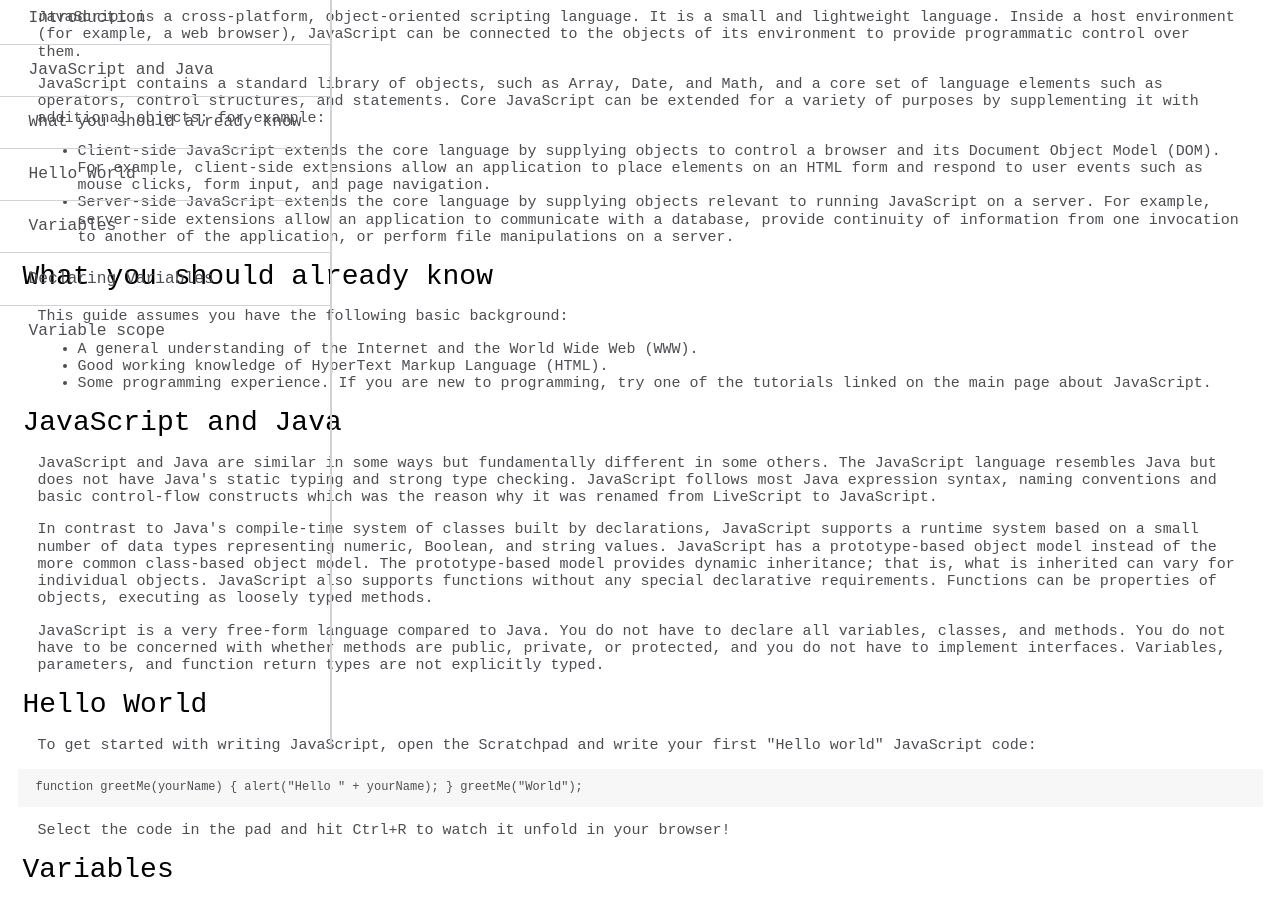
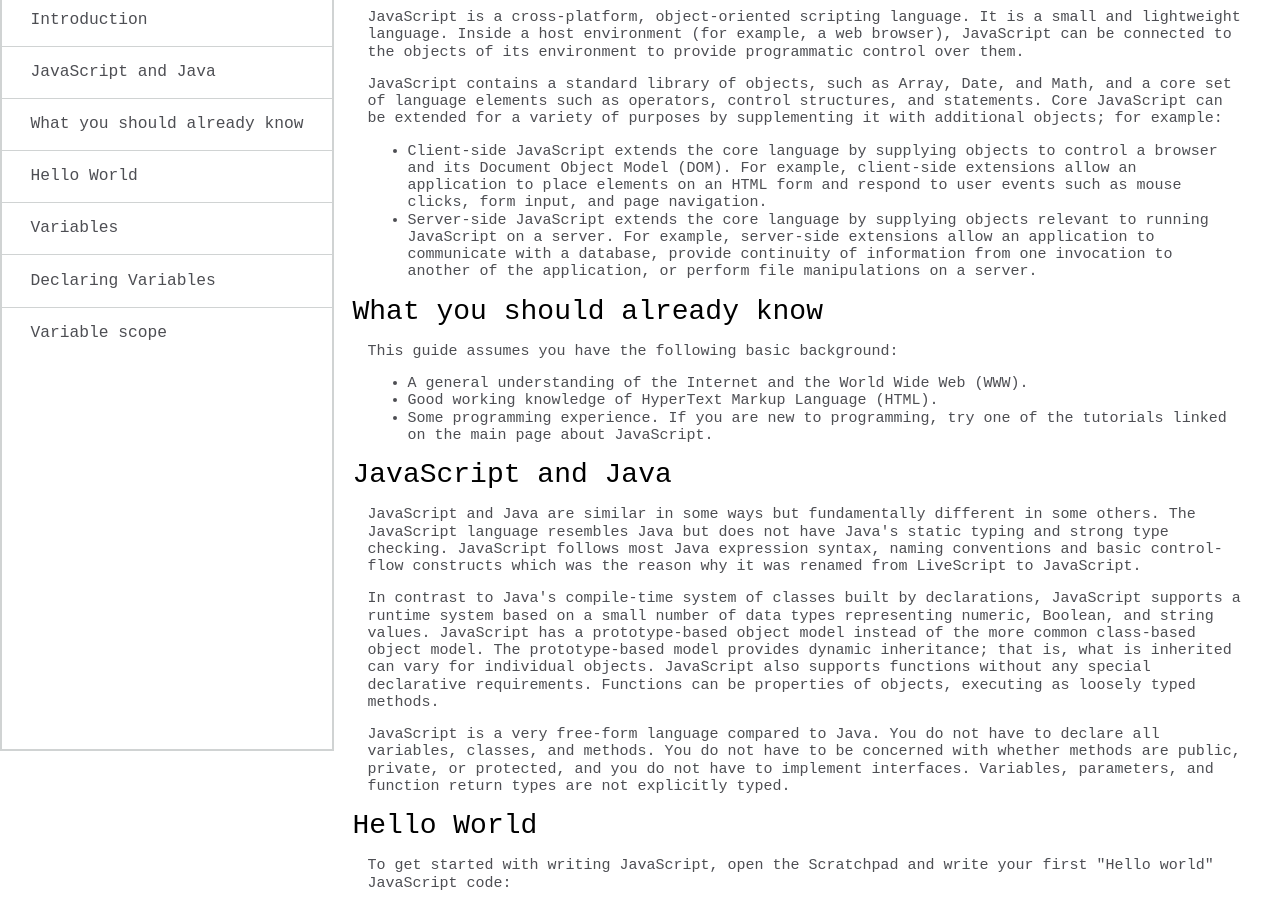
Before and after one commit to Fecef/freeCodeCamp, a website: page src/Technical Documentation Page/index.html in a window 1280 px wide. Shown: the part 53-951 px from the top of the page. Drawn offline with nearby package versions, Linux system fonts and the light colour scheme.

Commit message:
Technical Documentation Page finalizada.

```diff
--- a/src/Technical Documentation Page/_css/style.scss
+++ b/src/Technical Documentation Page/_css/style.scss
@@ -16,14 +16,20 @@ body {
 }
 
 // HTML
+.header {
+  /* stylelint-disable-next-line at-rule-empty-line-before */
+  @media (min-width: 800px) {
+    position: fixed;
+    height: 100%;
+  }
 
   .navbar {
-  position: fixed;
-  border-right: 2px solid;
+    border: 2px solid;
     border-color: #d0d3d3;
+    min-width: 39em;
     height: 100%;
 
-  .header {
+    .nav-header {
       text-align: center;
       margin: 0.5em;
 
@@ -38,6 +44,12 @@ body {
       padding: 0;
       list-style-type: none;
       color: #d0d3d3;
+      height: 25em;
+      overflow-y: auto;
+
+      @media (min-width: 800px) {
+        height: 98%;
+      }
 
       .nav-item {
         border-top: 1px solid #d0d3d3;
@@ -52,13 +64,19 @@ body {
       }
     }
   }
+}
 
 .main-doc {
   padding: 1em 1.5em;
   font-size: 1.5rem;
 
+  @media (min-width: 800px) {
+    position: absolute;
+    margin-left: 22em;
+  }
+
   .main-section {
-    .header {
+    .content-header {
       font-size: 2.8rem;
     }
 
--- a/src/Technical Documentation Page/index.html
+++ b/src/Technical Documentation Page/index.html
@@ -13,7 +13,7 @@
 <body class="row">
   <header class="header">
     <nav class="navbar" id="navbar">
-      <header class="header">
+      <header class="nav-header">
         <h1 class="h1">JS Documentation</h1>
       </header>
 
@@ -45,7 +45,7 @@
 
   <main class="main-doc" id="main-doc">
     <section id="Introduction" class="main-section">
-      <header class="header">Introduction</header>
+      <header class="content-header">Introduction</header>
 
       <article class="content">
         <p>
@@ -84,7 +84,7 @@
     </section>
 
     <section id="What_you_should_already_know" class="main-section">
-      <header class="header">What you should already know</header>
+      <header class="content-header">What you should already know</header>
 
       <article class="content">
         <p>This guide assumes you have the following basic background:</p>
@@ -104,7 +104,7 @@
     </section>
 
     <section id="JavaScript_and_Java" class="main-section">
-      <header class="header">JavaScript and Java</header>
+      <header class="content-header">JavaScript and Java</header>
 
       <article class="content">
         <p>
@@ -137,7 +137,7 @@
     </section>
 
     <section id="Hello_World" class="main-section">
-      <header class="header">Hello World</header>
+      <header class="content-header">Hello World</header>
 
       <article class="content">
         <p>
@@ -156,7 +156,7 @@
     </section>
 
     <section id="Variables" class="main-section">
-      <header class="header">Variables</header>
+      <header class="content-header">Variables</header>
 
       <article class="content">
         <p>
@@ -181,7 +181,7 @@
     </section>
 
     <section id="Declaring_Variables" class="main-section">
-      <header class="header">Declaring Variables</header>
+      <header class="content-header">Declaring Variables</header>
 
       <article class="content">
         <p>You can declare a variable in three ways:</p>
@@ -212,7 +212,7 @@
     </section>
 
     <section id="Variable_Scope" class="main-section">
-      <header class="header">Variable Scope</header>
+      <header class="content-header">Variable Scope</header>
 
       <article class="content">
         <p>
```
Also changed, not shown: src/Technical Documentation Page/_css/style.css, 1 other file. Lines whose indentation alone changed are shown as unchanged.
